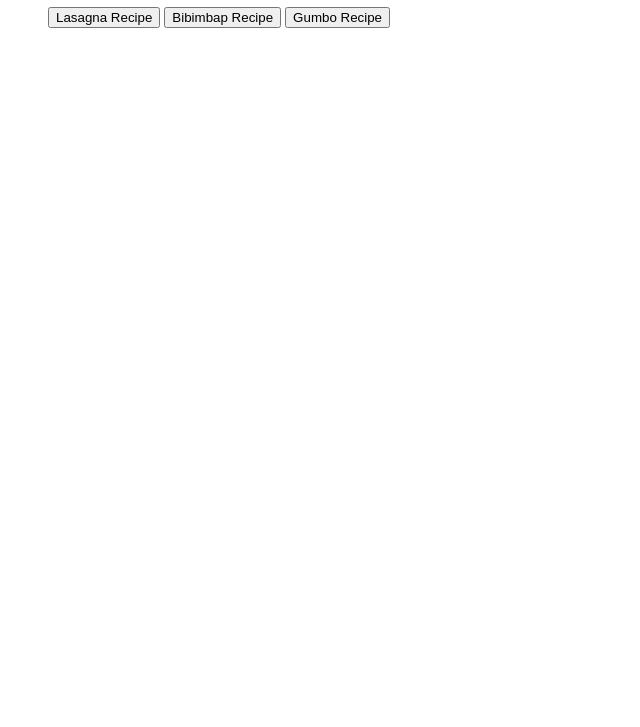
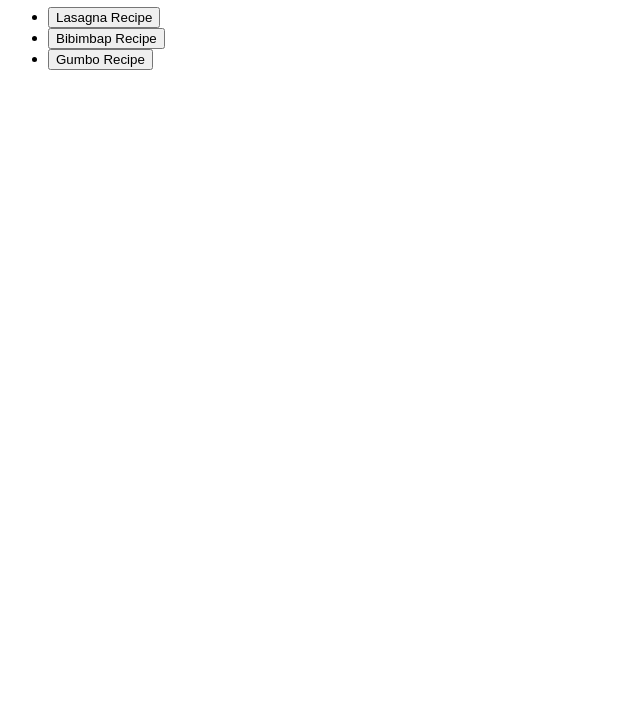
Before and after one commit to Sransonette/odin-recipes, a plain HTML site: page index.html in a window 1280 px wide. Shown: the part 73-800 px from the top of the page, without its empty margins (0-640 px from the left). Drawn offline with Linux system fonts and the light colour scheme.

Commit message:
add two new recipe pages gumbo and bibimbap. add new images for gumbo and bibimbap

```diff
--- a/index.html
+++ b/index.html
@@ -8,9 +8,9 @@
 <body>
     <h1>Odin Recipes</h1>
     <ul>
-        <a href="pages/lasagna.html"><button>Lasagna Recipe</button></a>
-        <a href="pages/bibimbap.html"><button>Bibimbap Recipe</button></a>
-        <a href="pages/gumbo.html"><button>Gumbo Recipe</button></a>
+        <li><a href="pages/lasagna.html"><button>Lasagna Recipe</button></a></li>
+        <li><a href="pages/bibimbap.html"><button>Bibimbap Recipe</button></a></li>
+        <li><a href="pages/gumbo.html"><button>Gumbo Recipe</button></a></li>
     </ul>
 
 
```
Also changed, not shown: pages/bibimbap.html (+3 -1 lines), pages/gumbo.html (+11 -0 lines), img/bibimbap.webp (added), img/gumbo.jpg (added).
